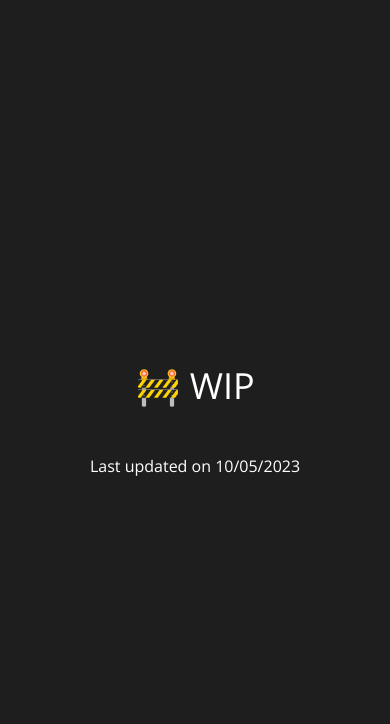
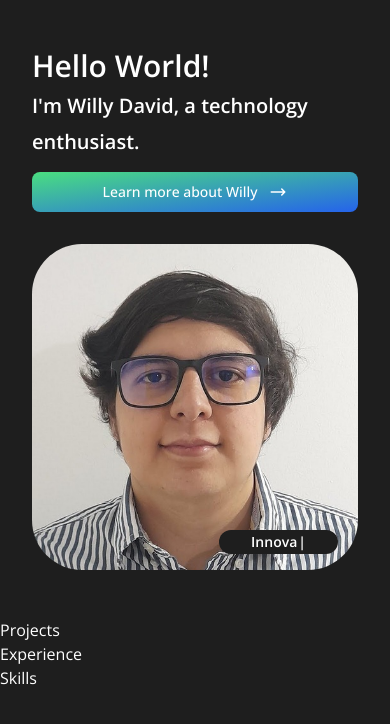
Before and after one commit to willydavid1/willydavid1.github.io, a Next.js app: page / in a window 390 px wide. Shown: the top 724 px of the page. Built offline with nearby package versions, Linux system fonts and the light colour scheme.

Commit message:
Add Hero mobile

```diff
--- a/next.config.js
+++ b/next.config.js
@@ -1,6 +1,9 @@
 /** @type {import('next').NextConfig} */
 const nextConfig = {
   reactStrictMode: true,
+  images: {
+    unoptimized: true,
+  },
 }
 
 module.exports = nextConfig
--- /dev/null
+++ b/src/components/animations/animation.tsx
@@ -0,0 +1,54 @@
+import * as React from "react";
+import { useSpring, animated } from "@react-spring/web";
+
+interface FadeProps extends React.HTMLAttributes<HTMLDivElement> {
+  in: boolean;
+  children: React.ReactNode;
+  onEnter?: () => void;
+  onExited?: () => void;
+  from?: object;
+  to?: object;
+  delay?: number;
+}
+export const Animation: React.ForwardRefExoticComponent<
+  FadeProps & React.RefAttributes<HTMLDivElement>
+> = React.forwardRef(function Fade(props, ref) {
+  const {
+    in: open,
+    children,
+    onEnter,
+    onExited,
+    from = {},
+    to = {},
+    delay = 0,
+    ...other
+  } = props;
+
+  const style = useSpring({
+    from: {
+      opacity: 0,
+      ...from,
+    },
+    to: {
+      opacity: open ? 1 : 0,
+      ...to,
+    },
+    delay,
+    onStart: () => {
+      if (open && onEnter) {
+        onEnter();
+      }
+    },
+    onRest: () => {
+      if (!open && onExited) {
+        onExited();
+      }
+    },
+  });
+
+  return (
+    <animated.div ref={ref} style={style} {...other}>
+      {children}
+    </animated.div>
+  );
+});
--- /dev/null
+++ b/src/components/experience/experience.tsx
@@ -0,0 +1,6 @@
+import React from "react";
+
+const Experience = () => {
+  return <div> Experience</div>;
+};
+export default Experience;
--- /dev/null
+++ b/src/components/hero/hero.tsx
@@ -0,0 +1,86 @@
+import React from "react";
+import Image from "next/image";
+import Typewriter from "typewriter-effect";
+import { HiOutlineArrowNarrowRight } from "react-icons/hi";
+import { Animation } from "../animations/animation";
+
+const Hero = () => {
+  return (
+    <section className="px-8 py-12">
+      <Animation in delay={200}>
+        <h1 className="text-3xl font-semibold">
+          Hello World! <br />{" "}
+          <span className="text-xl">
+            I&apos;m Willy David, a technology enthusiast.
+          </span>
+        </h1>
+      </Animation>
+
+      <Animation
+        in
+        delay={600}
+        from={{
+          transform: "translateY(50px)",
+        }}
+        to={{
+          transform: "translateY(0px)",
+        }}
+      >
+        <button
+          type="button"
+          className="text-white mt-4 flex items-center justify-center w-full bg-gradient-to-br from-green-400 to-blue-600 hover:bg-gradient-to-bl focus:ring-4 focus:outline-none focus:ring-green-200 font-medium rounded-lg text-sm px-5 py-2.5 text-center mr-2 mb-2"
+        >
+          Learn more about Willy
+          <HiOutlineArrowNarrowRight className="ml-3 text-lg" />
+        </button>
+      </Animation>
+
+      <Animation
+        in
+        delay={1000}
+        from={{
+          transform: "translateY(50px)",
+        }}
+        to={{
+          transform: "translateY(0px)",
+        }}
+        className="relative"
+      >
+        <Image
+          src="/images/willy-image.jpg"
+          className="rounded-[50px] mt-8"
+          width={500}
+          height={500}
+          alt="Picture of Willy David"
+        />
+        <div className="bg-main px-8 py-0.5 rounded-full text-sm font-semibold text-white absolute right-5 bottom-4">
+          <Typewriter
+            options={{
+              strings: [
+                "Autodidact",
+                "Innovator",
+                "Developer",
+                "Frontend",
+                "Backend",
+                "Code",
+                "AI",
+                "Apps",
+                "Servers",
+                "3D Modeling",
+                "Serverless",
+                "Python",
+                "Typescript",
+                "Javascript",
+                "Product Development",
+              ],
+              autoStart: true,
+              loop: true,
+            }}
+          />
+        </div>
+      </Animation>
+    </section>
+  );
+};
+
+export default Hero;
--- /dev/null
+++ b/src/components/projects/projects.tsx
@@ -0,0 +1,7 @@
+import React from "react";
+
+const Projects = () => {
+  return <div>Projects</div>;
+};
+
+export default Projects;
--- /dev/null
+++ b/src/components/skills/skills.tsx
@@ -0,0 +1,7 @@
+import React from "react";
+
+const Skills = () => {
+  return <div>Skills</div>;
+};
+
+export default Skills;
--- a/src/pages/index.tsx
+++ b/src/pages/index.tsx
@@ -1,4 +1,10 @@
 import { Open_Sans } from "next/font/google";
+
+import Hero from "@/components/hero/hero";
+import Projects from "@/components/projects/projects";
+import Experience from "@/components/experience/experience";
+import Skills from "@/components/skills/skills";
+import Head from "next/head";
 
 const openSansFont = Open_Sans({
   subsets: ["latin"],
@@ -8,10 +14,23 @@ const openSansFont = Open_Sans({
 export default function Home() {
   return (
     <main className={`min-h-screen ${openSansFont.className} font-opensans`}>
-      <div className="flex flex-col h-screen justify-center items-center">
+      {/* <div className="flex flex-col h-screen justify-center items-center">
         <h1 className="text-4xl">🚧 WIP</h1>
         <p className="mt-12 text-base">Last updated on 10/05/2023</p>
-      </div>
+      </div> */}
+
+      <Head>
+        <title>Willy David Da Conceicao - Portfolio 🚀</title>
+        <meta
+          name="description"
+          content="Willy David Da Conceicao Lozada's portfolio showcases my projects, experience, and skills. Get to know who I am and my projects."
+        />
+      </Head>
+
+      <Hero />
+      <Projects />
+      <Experience />
+      <Skills />
     </main>
   );
 }
```
Also changed, not shown: package.json (+5 -2 lines), public/images/willy-image.jpg (added), 1 other file (tests, documents, lock files or other folders).
